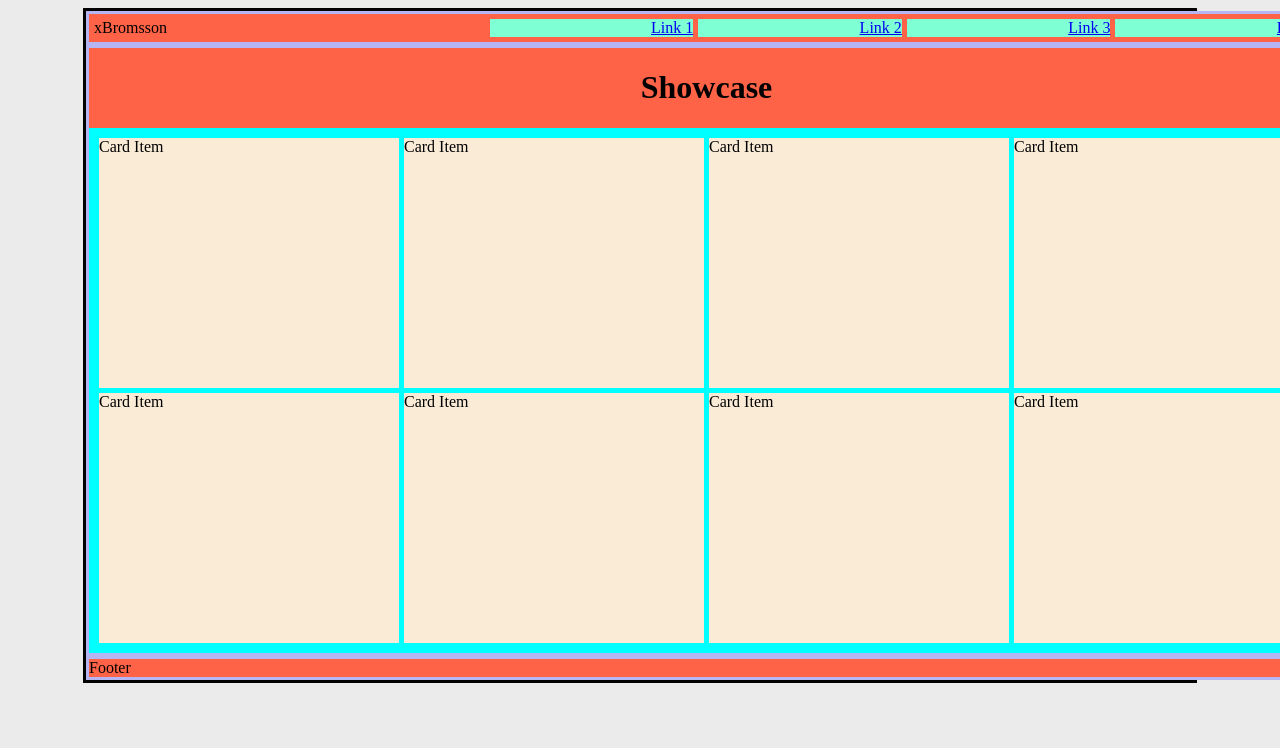
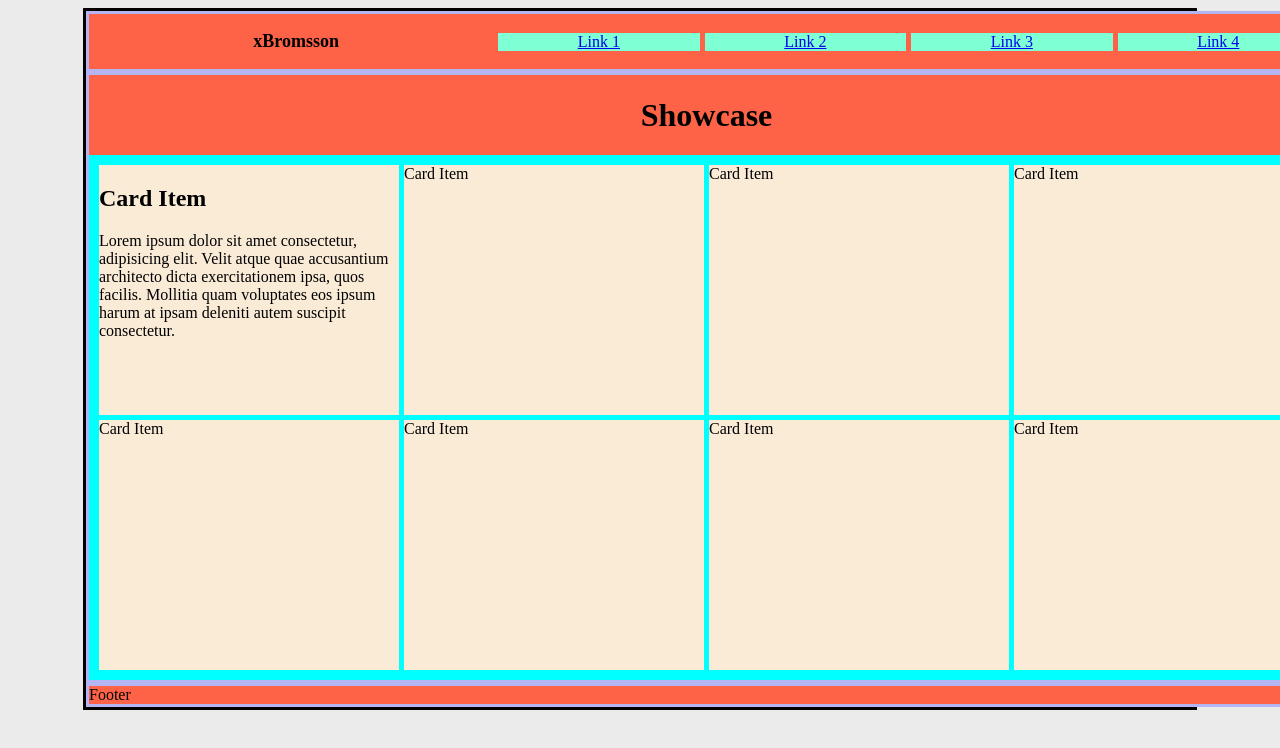
Before and after one commit to xBromsson/portfolio, a plain HTML site: page index.html in a window 1280 px wide. Shown: the top 748 px of the page. Drawn offline with Linux system fonts and the light colour scheme.

Commit message:
added placehold image assets and made other small style adjustments

```diff
--- a/index.html
+++ b/index.html
@@ -4,14 +4,14 @@
     <meta charset="UTF-8" />
     <meta http-equiv="X-UA-Compatible" content="IE=edge" />
     <meta name="viewport" content="width=device-width, initial-scale=1.0" />
-    <link rel="stylesheet" href=".\styles.css" />
+    <link rel="stylesheet" href="./styles.css" />
     <title>Document</title>
   </head>
   <body>
     <div class="root-container">
-      <div class="grid-layout-container">
+      <div class="main-layout-container">
         <div class="header-container">
-          <div class="logo">xBromsson</div>
+          <div class="logo-container"><h1 class="logo">xBromsson</h1></div>
           <div class="nav-container">
             <a href="#">Link 1</a>
             <a href="#">Link 2</a>
@@ -22,7 +22,15 @@
         <div class="main-container">
           <h1>Showcase</h1>
           <div class="simple-grid">
-            <div class="card">Card Item</div>
+            <div class="card">
+              <h2>Card Item</h2>
+              <p>
+                Lorem ipsum dolor sit amet consectetur, adipisicing elit. Velit
+                atque quae accusantium architecto dicta exercitationem ipsa,
+                quos facilis. Mollitia quam voluptates eos ipsum harum at ipsam
+                deleniti autem suscipit consectetur.
+              </p>
+            </div>
             <div class="card">Card Item</div>
             <div class="card">Card Item</div>
             <div class="card">Card Item</div>
--- a/styles.css
+++ b/styles.css
@@ -12,7 +12,7 @@ h1 {
   margin-right: 75px;
 }
 
-.grid-layout-container {
+.main-layout-container {
   display: grid;
   background-color: rgb(82, 82, 82);
   border: solid;
@@ -35,14 +35,20 @@ h1 {
   background-color: tomato;
 }
 
-.header-container > .logo {
+.logo-container {
   flex-basis: 1;
   flex-grow: 1;
   flex-shrink: 0;
 }
 
+.logo {
+  font-size: large;
+}
+
 .nav-container {
   display: flex;
+  text-align: center;
+  align-items: center;
   gap: 5px;
   flex-basis: 1;
   flex-grow: 2;
@@ -51,7 +57,7 @@ h1 {
 
 .nav-container > a {
   background-color: aquamarine;
-  text-align: right;
+  text-align: center;
   flex-basis: 1;
   flex-grow: 1;
   flex-shrink: 0;
```
Also changed, not shown: assets/placeholder-16-9.jpg (added).
